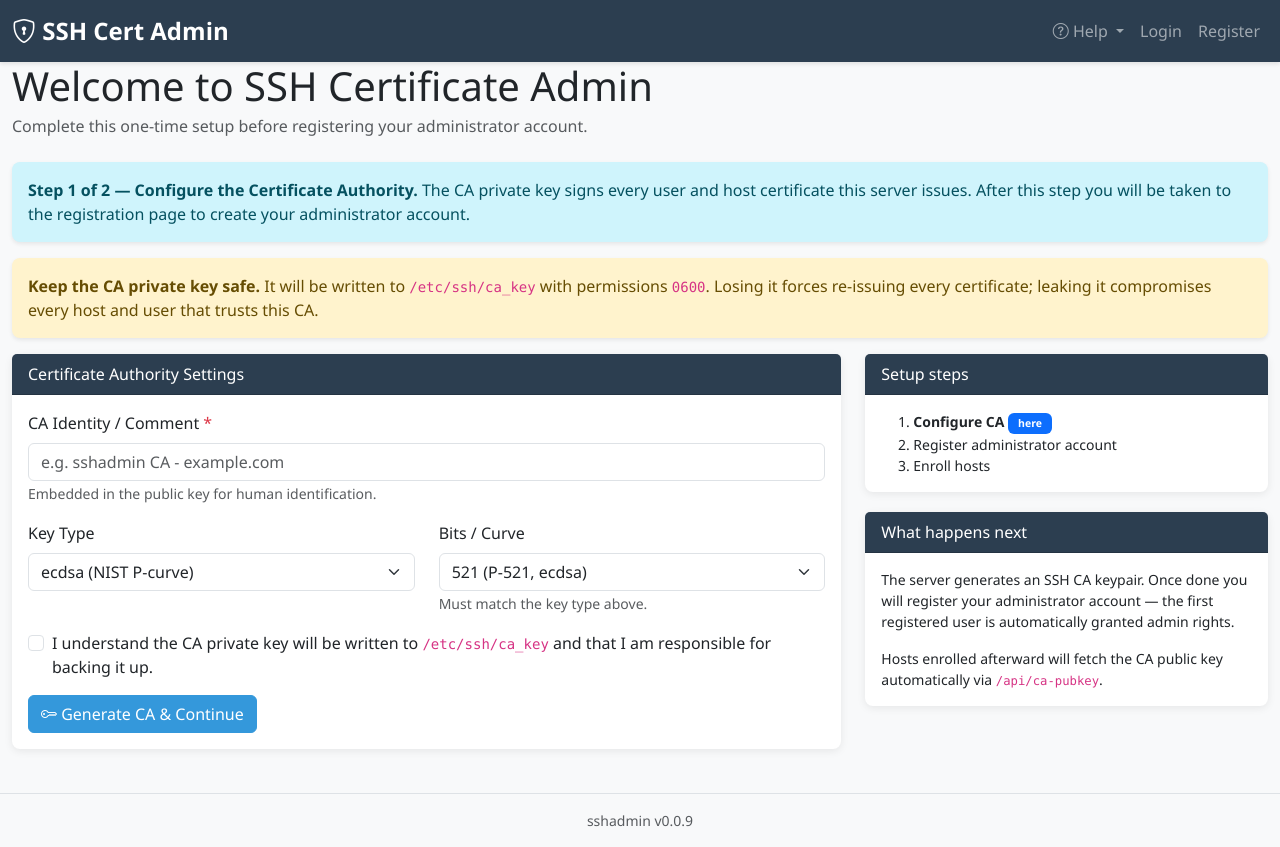
After one commit to kurt-cb/sshadmin, a Flask app: page /setup in a window 1280 px wide. The commit adds this page. Run offline with Flask 3, Linux system fonts and the light colour scheme.

Commit message:
Final changes for version v0.0.9

```diff
--- a/sshadmin.py
+++ b/sshadmin.py
@@ -768,7 +768,38 @@ _CA_SETUP_ALLOWED_ENDPOINTS = {
     'api_cert_user', 'api_cert_host',
     'download_sshadmin_add', 'download_sshadmin_ps1',
     'help_index', 'help_key_concepts', 'help_security_model', 'help_groups',
+    'initial_setup',
 }
+
+
+def _needs_initial_setup() -> bool:
+    """True when CA is not yet configured and no user has completed registration.
+
+    Both conditions together identify a genuine fresh install.  If the CA is
+    missing *after* users exist, that is an operational error handled separately
+    by _redirect_admin_to_setup_when_ca_missing.
+    """
+    if cert_gen.check_ca_keys():
+        return False
+    try:
+        return db.session.query(User.id).filter(User.completed_at.isnot(None)).first() is None
+    except Exception:
+        return False
+
+
+@app.before_request
+def _redirect_to_initial_setup():
+    """On a fresh install, redirect admin/dashboard traffic to the setup wizard.
+
+    Registration and API endpoints are allowed through so that tests without
+    a CA fixture and users who navigate directly to /register still work.
+    The register.html template hides CA-pubkey commands when no CA is configured,
+    so registration itself never fails due to a missing CA.
+    """
+    if request.endpoint in _CA_SETUP_ALLOWED_ENDPOINTS:
+        return
+    if _needs_initial_setup():
+        return redirect(url_for('initial_setup'))
 
 
 @app.before_request
@@ -819,6 +850,37 @@ def index():
     if current_user.is_authenticated:
         return redirect(url_for('dashboard'))
     return redirect(url_for('login'))
+
+
+@app.route('/setup', methods=['GET', 'POST'])
+def initial_setup():
+    """First-time setup wizard: configure the CA before any user can register."""
+    if not _needs_initial_setup():
+        return redirect(url_for('register'))
+    if request.method == 'POST':
+        comment = (request.form.get('comment') or 'sshadmin CA').strip()
+        key_type = (request.form.get('key_type') or 'ecdsa').strip()
+        bits_raw = (request.form.get('bits') or '521').strip()
+        try:
+            bits = int(bits_raw)
+        except ValueError:
+            flash('Bits must be a number.', 'danger')
+            return redirect(url_for('initial_setup'))
+        valid_combos = {'ecdsa': {256, 384, 521}, 'rsa': {2048, 3072, 4096}, 'ed25519': {0}}
+        if key_type not in valid_combos:
+            flash(f'Unsupported key type: {key_type}', 'danger')
+            return redirect(url_for('initial_setup'))
+        if key_type != 'ed25519' and bits not in valid_combos[key_type]:
+            flash(f'Invalid bit length for {key_type}.', 'danger')
+            return redirect(url_for('initial_setup'))
+        try:
+            cert_gen.generate_ca(key_type=key_type, bits=bits, comment=comment)
+        except Exception as exc:
+            flash(f'CA generation failed: {exc}', 'danger')
+            return redirect(url_for('initial_setup'))
+        flash('CA configured. Register your administrator account below.', 'success')
+        return redirect(url_for('register'))
+    return render_template('initial_setup.html', ca_key_path=cert_gen.ca_key)
 
 
 @app.route('/setup/ca', methods=['GET', 'POST'])
@@ -991,7 +1053,8 @@ def register():
     ssh_host = request.host.split(':')[0]
     return render_template('register.html', allowed_key_types=allowed,
                            all_key_type_options=ALL_USER_KEY_TYPE_OPTIONS,
-                           ssh_port=ssh_port, sshadmin_host=ssh_host)
+                           ssh_port=ssh_port, sshadmin_host=ssh_host,
+                           ca_configured=cert_gen.check_ca_keys())
 
 
 @app.route('/login', methods=['GET', 'POST'])
--- /dev/null
+++ b/templates/initial_setup.html
@@ -0,0 +1,102 @@
+{% extends "base.html" %}
+
+{% block title %}Welcome - SSH Certificate Admin{% endblock %}
+
+{% block content %}
+<h1 class="mb-1">Welcome to SSH Certificate Admin</h1>
+<p class="text-muted mb-4">Complete this one-time setup before registering your administrator account.</p>
+
+<div class="alert alert-info">
+  <strong>Step 1 of 2 — Configure the Certificate Authority.</strong>
+  The CA private key signs every user and host certificate this server issues.
+  After this step you will be taken to the registration page to create your
+  administrator account.
+</div>
+
+<div class="alert alert-warning">
+  <strong>Keep the CA private key safe.</strong>
+  It will be written to <code>{{ ca_key_path }}</code> with permissions
+  <code>0600</code>. Losing it forces re-issuing every certificate; leaking it
+  compromises every host and user that trusts this CA.
+</div>
+
+<div class="row">
+  <div class="col-md-8">
+    <div class="card">
+      <div class="card-header">Certificate Authority Settings</div>
+      <div class="card-body">
+        <form method="POST">
+          <div class="mb-3">
+            <label for="comment" class="form-label">CA Identity / Comment <span class="text-danger">*</span></label>
+            <input type="text" class="form-control" id="comment" name="comment"
+                   placeholder="e.g. sshadmin CA - example.com" required>
+            <small class="form-text text-muted">
+              Embedded in the public key for human identification.
+            </small>
+          </div>
+
+          <div class="row">
+            <div class="col-md-6 mb-3">
+              <label for="key_type" class="form-label">Key Type</label>
+              <select class="form-select" id="key_type" name="key_type">
+                <option value="ecdsa" selected>ecdsa (NIST P-curve)</option>
+                <option value="ed25519">ed25519</option>
+                <option value="rsa">rsa</option>
+              </select>
+            </div>
+            <div class="col-md-6 mb-3">
+              <label for="bits" class="form-label">Bits / Curve</label>
+              <select class="form-select" id="bits" name="bits">
+                <option value="521" selected>521 (P-521, ecdsa)</option>
+                <option value="384">384 (P-384, ecdsa)</option>
+                <option value="256">256 (P-256, ecdsa)</option>
+                <option value="0">n/a (ed25519)</option>
+                <option value="4096">4096 (rsa)</option>
+                <option value="3072">3072 (rsa)</option>
+                <option value="2048">2048 (rsa)</option>
+              </select>
+              <small class="form-text text-muted">Must match the key type above.</small>
+            </div>
+          </div>
+
+          <div class="form-check mb-3">
+            <input class="form-check-input" type="checkbox" id="confirm" name="confirm" required>
+            <label class="form-check-label" for="confirm">
+              I understand the CA private key will be written to
+              <code>{{ ca_key_path }}</code> and that I am responsible for
+              backing it up.
+            </label>
+          </div>
+
+          <button type="submit" class="btn btn-primary">
+            <i class="bi bi-key"></i> Generate CA &amp; Continue
+          </button>
+        </form>
+      </div>
+    </div>
+  </div>
+
+  <div class="col-md-4">
+    <div class="card">
+      <div class="card-header">Setup steps</div>
+      <div class="card-body small">
+        <ol class="mb-0">
+          <li><strong>Configure CA</strong> <span class="badge bg-primary">here</span></li>
+          <li>Register administrator account</li>
+          <li>Enroll hosts</li>
+        </ol>
+      </div>
+    </div>
+    <div class="card mt-3">
+      <div class="card-header">What happens next</div>
+      <div class="card-body small">
+        <p>The server generates an SSH CA keypair. Once done you will register
+        your administrator account — the first registered user is automatically
+        granted admin rights.</p>
+        <p class="mb-0">Hosts enrolled afterward will fetch the CA public key
+        automatically via <code>/api/ca-pubkey</code>.</p>
+      </div>
+    </div>
+  </div>
+</div>
+{% endblock %}
```
Also changed, not shown: templates/register.html (+21 -0 lines), 2 other files.
